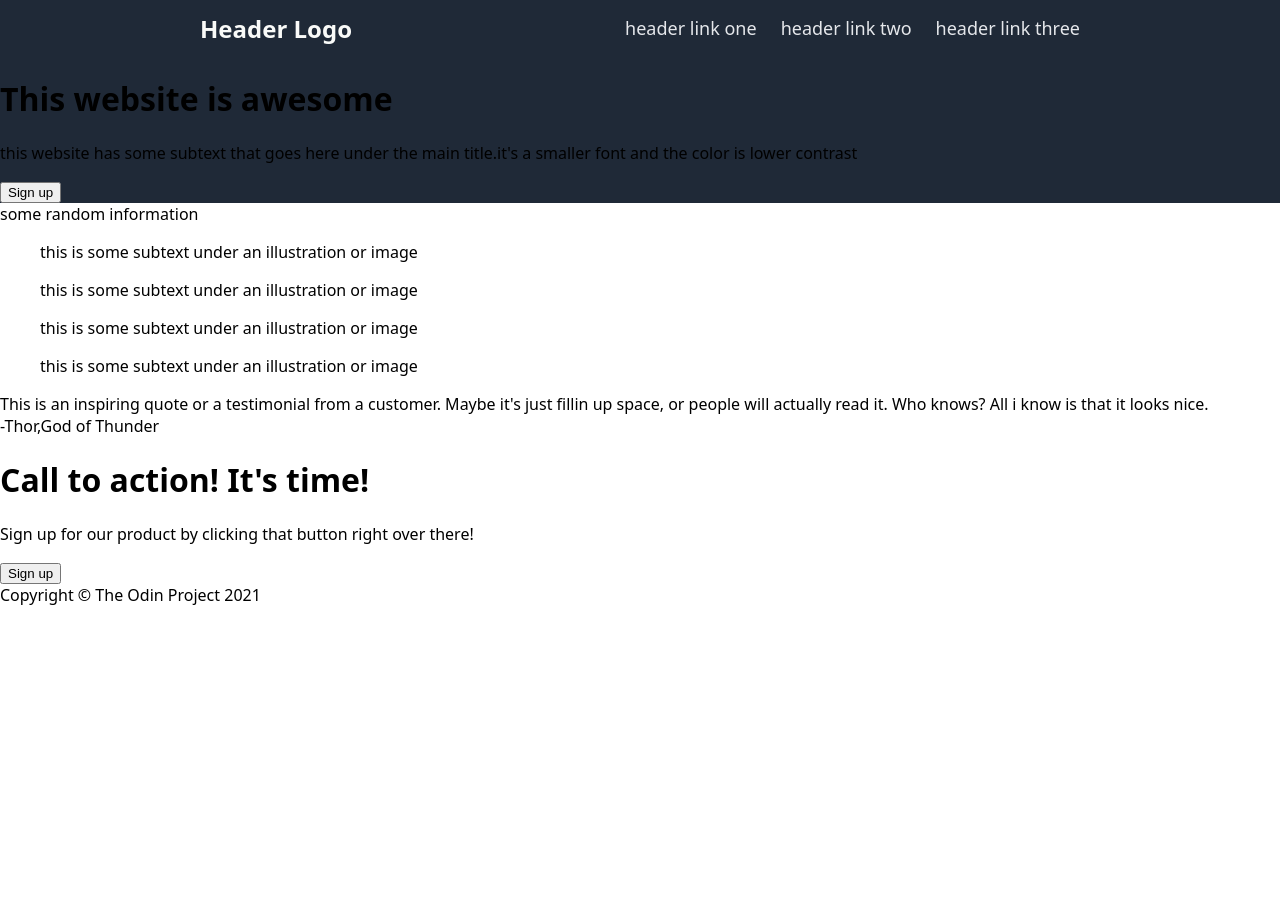
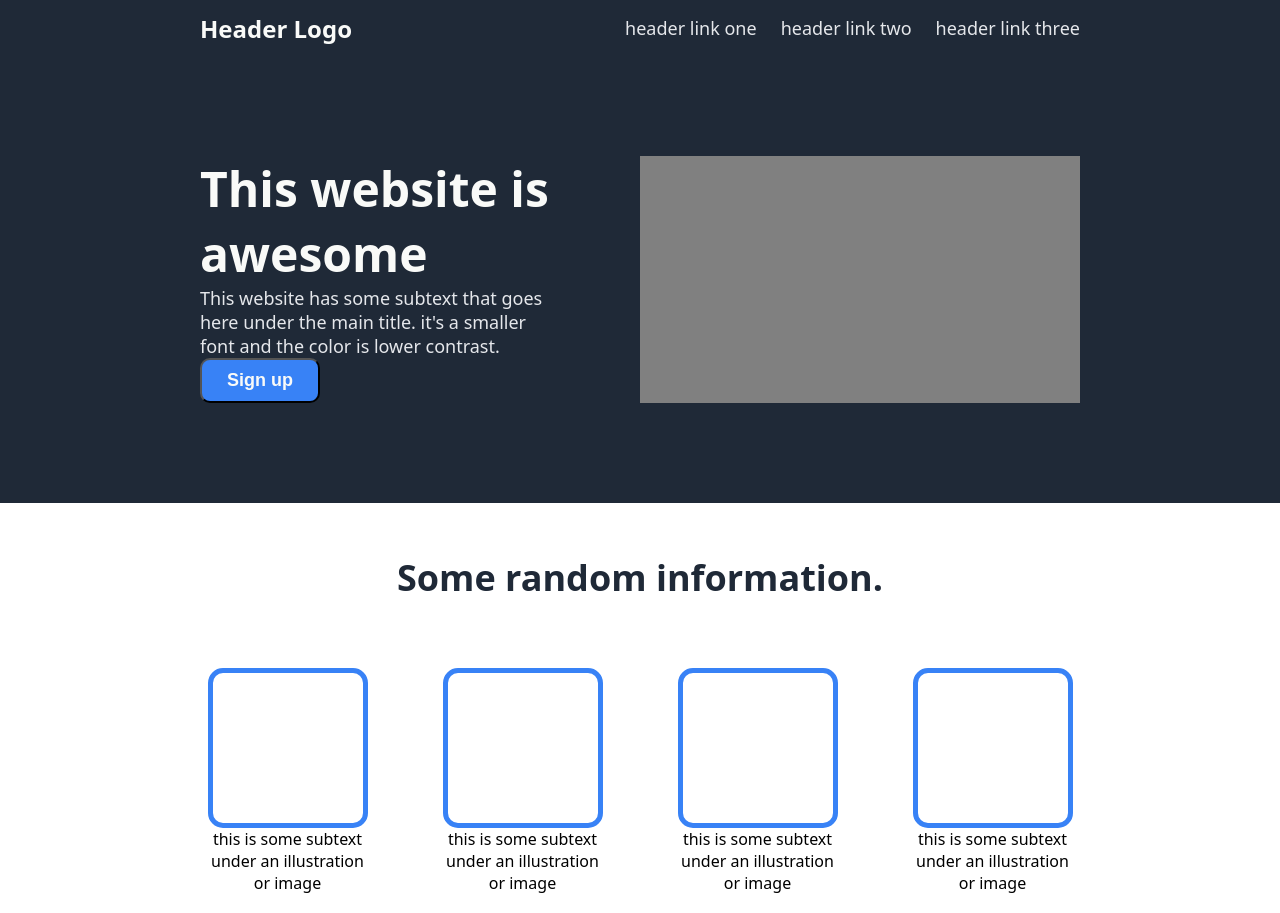
Before and after one commit to HeitorHMA/Landing-Page, a plain HTML site: page index.html in a window 1280 px wide. Shown: the top 913 px of the page. Before the commit the page ends 800 px from the top, so only its background shows below. Drawn offline with Linux system fonts and the light colour scheme.

Commit message:
Style the divs

```diff
--- a/index.html
+++ b/index.html
@@ -8,7 +8,7 @@
 </head>
 <body>
 <div class="top">
-    <div class="">
+
     <div class="header">
         <div class="logo">Header Logo</div>
         <ul class="headerlinks">
@@ -19,36 +19,40 @@
     </div>
     <div class="title">
         <div class="infom">
-            <h1>This website is awesome</h1>
-            <p>this website has some subtext that goes here under the main title.it's a smaller font and the color is lower contrast</p>
+            <h1 id="tita">This website is awesome</h1>
+            <p id="para">This website has some subtext that goes here under the main title. it's a smaller font and the color is lower contrast.</p>
             <button class="signbutton">Sign up</button>
         </div>
         <div class="plcimg"></div>
     </div>
 </div>
-</div>
-    <div class="body">
-        <div class="infotitle">some random information</div>
+<div class="body">
+        <div class="infotitle">Some random information.</div>
         <div class="illustr">
             <figure> <div class="illsplc"></div><figcaption>this is some subtext under an illustration or image</figcaption></figure>
             <figure> <div class="illsplc"></div><figcaption>this is some subtext under an illustration or image</figcaption></figure>
             <figure> <div class="illsplc"></div><figcaption>this is some subtext under an illustration or image</figcaption></figure>
             <figure> <div class="illsplc"></div><figcaption>this is some subtext under an illustration or image</figcaption></figure>
         </div>
+    </div>
+        <div class="grayz">
     <div class="quotation">
         <div class="quote">This is an inspiring quote or a testimonial from a customer. Maybe it's just fillin up space, or people will actually read it. Who knows? All i know is that it looks nice.</div>
-        <div class="author">-Thor,God of Thunder
+        <div class="author"><p></p>-Thor,God of Thunder</p>
         </div>
     </div>
+</div>
+<div class="ctazada">
     <div class="cta">
         <div class="infocta">
-            <h1>Call to action! It's time!</h1>
-            <p>Sign up for our product by clicking that button right over there!</p>
+            <h1 id="ticta">Call to action! It's time!</h1>
+            <p id="parcta">Sign up for our product by clicking that button right over there!</p>
         </div>
         <button class="ctabutton">Sign up</button>
     </div>
 </div>
-    <div class="footer">Copyright &copy; The Odin Project 2021
+</div>
+    <div class="footer">Copyright &copy; Heitor Henrique 2024
 
     </div>
 </body>
--- a/style.css
+++ b/style.css
@@ -1,7 +1,7 @@
 body{
     font-family: system-ui, -apple-system, BlinkMacSystemFont, 'Segoe UI', Roboto, Oxygen, Ubuntu, Cantarell, 'Open Sans', 'Helvetica Neue', sans-serif;
     margin: 0;
-    height: 100vh;
+    min-height: 100vh;
     display: flex;
     flex-direction: column;
 }
@@ -31,3 +31,154 @@ a{
     color: #e5e7eb;
     text-decoration: none;
 }
+.title{
+    gap: 80px;
+    margin-left: 200px;
+    margin-right: 200px;
+    display: flex;
+    margin-top: 100px;
+    margin-bottom: 100px;
+}
+.infom{
+    width: 450px;
+}
+#tita{
+    font-size: 48px;
+    font-weight: 900;
+    color: #f9faf8;
+    margin: 0;
+}
+#para{
+    margin: 0;
+    font-size: 18px;
+    color: #e5e7eb;
+}
+.signbutton{
+    background-color: #3882F6;
+    color: #f9faf8;
+    font-size: 18px;
+    padding-top: 10px;
+    padding-bottom: 10px;
+    padding-left: 25px;
+    padding-right: 25px;
+    font-weight: 700;
+    border-radius: 10px;
+
+}
+.plcimg{
+    width: 550px;
+    background-color: gray;
+}
+
+
+
+.body{
+    margin-right: 300px;
+    margin-left: 300px;
+    display: flex;
+    flex-direction: column;
+    align-items: center;
+}
+.infotitle{
+    margin-top:50px ;
+    margin-bottom: 50px;
+    font-size: 36px;
+    font-weight: bolder;
+    color: #1F2937;
+}
+.illustr{
+    display: flex;
+    justify-content: space-between;
+    gap: 0px;
+    margin-bottom: 100px;
+}
+.illsplc{
+    width: 150px;
+    height: 150px;
+    border: solid 5px ;
+    border-color: #3882F6;
+    background-color:white;
+    border-radius: 15px;
+}
+figure{
+    flex-direction: column;
+    display: flex;
+    align-items: center;
+    justify-content: space-between;
+    width: 155px;
+}
+figcaption{
+    text-align: center;
+}
+
+.grayz{
+    padding: 100px;
+    background-color: #e5e7eb;
+    margin: 0;}
+.quotation{
+    margin-right: 200px;
+    margin-left: 200px;
+    display: flex;
+    flex-direction: column;
+
+}
+.quote{
+    font-size: 36px;
+    font-style:italic;
+    font-weight:100;
+    color:#1F2937 ;}
+.author{
+    font-weight: 700;
+    display: flex;
+    justify-content: end;
+    font-size: 24px;
+}
+.ctazada{
+    padding: 80px;
+    margin-right: 200px;
+    margin-left: 200px;
+    display: flex;
+    flex-direction: column;
+    align-items: center;
+}
+ .cta{
+    align-items: center;
+    display: flex;
+    justify-content: space-between;
+    background-color: #3882F6;
+    border-radius: 10px;
+    width: 100%;
+    padding-top: 40px;
+    padding-bottom: 40px;
+    padding-left: 100px;
+    padding-right: 100px;
+ }
+ .infocta{
+    color: #f9faf8;
+    font-size: 12px;
+ }
+ #ticta{
+    margin: 0;
+ }
+ #parcta{
+    margin: 0;
+ }
+ .ctabutton{
+    padding-left: 32px;
+    padding-right: 32px;
+    padding-top: 8px;
+    padding-bottom: 8px;
+    border:solid #e5e7eb 1px;
+    color: white;
+    background-color: #3882F6;
+    border-radius: 10px;
+    font-weight: 700;
+ }
+ .footer{
+    display: flex;
+    justify-content: center;
+    text-align: center;
+    color: #f9faf8;
+    height:100px ;
+    background-color: #1F2937;
+    align-items: center;}
```
